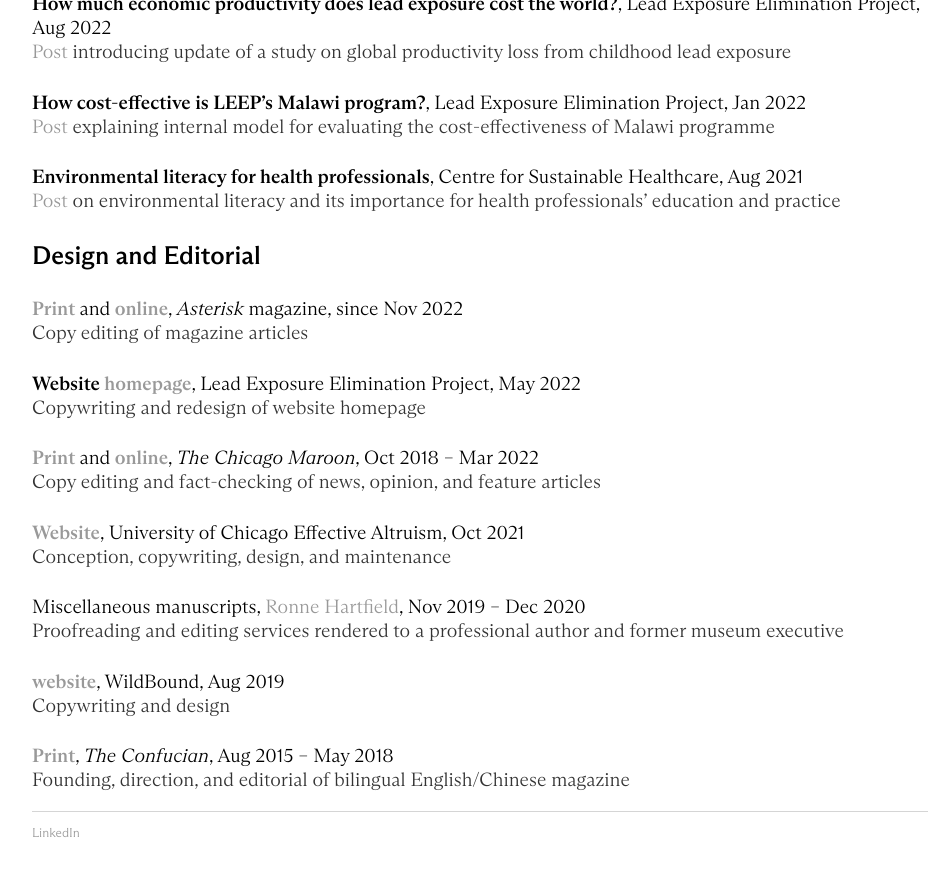
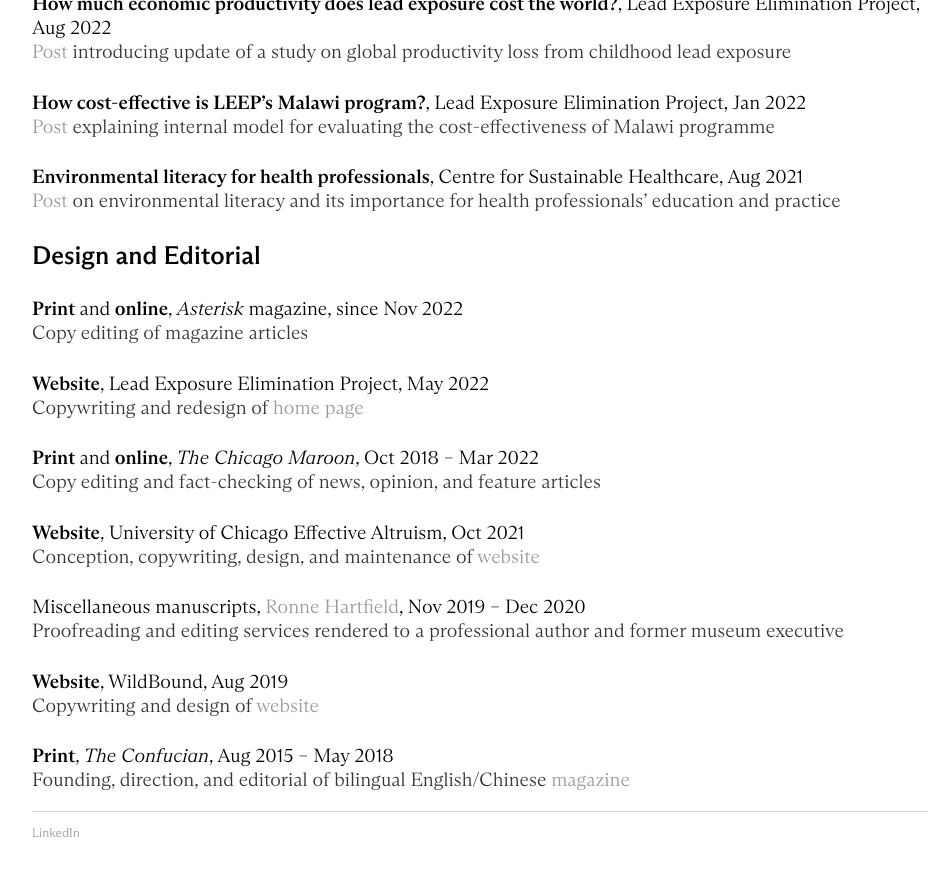
Before and after one commit to y-james-hu/y-james-hu.github.io, a Jekyll site: the page built from projects/index.html, in a window 1280 px wide and 900 px high, scrolled down 1414 px. Shown: the top 876 px of the window, without its empty margins (160-1111 px from the left). Built offline with Jekyll 4.4.1, drawn with Linux system fonts in a browser that asks for light colours.

Commit message:
Update index.html

```diff
--- a/projects/index.html
+++ b/projects/index.html
@@ -49,23 +49,23 @@
 
   <h3 style="margin-left: 0px">Design and Editorial</h2>
 
-      <h4 style="margin-left: 0px"><a href="https://store.asteriskmag.com/">Print</a> <span style="font-weight:normal">and</span> <a href = "https://asteriskmag.com/">online</a><span style="font-weight:normal">, <em>Asterisk</em> magazine, since Nov 2022</span></h4>
+      <h4 style="margin-left: 0px">Print <span style="font-weight:normal">and</span> online<span style="font-weight:normal">, <em>Asterisk</em> magazine, since Nov 2022</span></h4>
       <p style="margin-left: 0px">Copy editing of magazine articles</p>
 
-      <h4 style="margin-left: 0px">Website <a href = "https://leadelimination.org/">homepage</a><span style="font-weight:normal">, Lead Exposure Elimination Project, May 2022</span></h4>
-      <p style="margin-left: 0px">Copywriting and redesign of website homepage</p>
+      <h4 style="margin-left: 0px">Website<span style="font-weight:normal">, Lead Exposure Elimination Project, May 2022</span></h4>
+      <p style="margin-left: 0px">Copywriting and redesign of <a href = "https://leadelimination.org/">home page</a></p>
 
-      <h4 style="margin-left: 0px"><a href="https://issuu.com/chicagomaroon">Print</a> <span style="font-weight:normal">and</span> <a href = "https://chicagomaroon.com/">online</a><span style="font-weight:normal">, <em>The Chicago Maroon</em>, Oct 2018 – Mar 2022</span></h4>
+      <h4 style="margin-left: 0px">Print <span style="font-weight:normal">and</span> online<span style="font-weight:normal">, <em>The Chicago Maroon</em>, Oct 2018 – Mar 2022</span></h4>
       <p style="margin-left: 0px">Copy editing and fact-checking of news, opinion, and feature articles</p>
 
-      <h4 style="margin-left: 0px"><a href="https://www.uchicagoea.org/">Website</a><span style="font-weight:normal">, University of Chicago Effective Altruism, Oct 2021</span></h4>
-      <p style="margin-left: 0px">Conception, copywriting, design, and maintenance</p>
+      <h4 style="margin-left: 0px">Website<span style="font-weight:normal">, University of Chicago Effective Altruism, Oct 2021</span></h4>
+      <p style="margin-left: 0px">Conception, copywriting, design, and maintenance of <a href="https://www.uchicagoea.org/">website</a></p>
 
       <h4 style="margin-left: 0px"><span style="font-weight:normal">Miscellaneous manuscripts, <a href="https://press.uchicago.edu/ucp/books/author/H/R/au5297258.html">Ronne Hartfield</a>, Nov 2019 – Dec 2020</span></h4>
       <p style="margin-left: 0px">Proofreading and editing services rendered to a professional author and former museum executive</p>
 
-      <h4 style="margin-left: 0px"><a href = "http://wildbound.earth/index.php">website</a><span style="font-weight:normal">, WildBound, Aug 2019</span></h4>
-      <p style="margin-left: 0px">Copywriting and design</p>
+      <h4 style="margin-left: 0px">Website<span style="font-weight:normal">, WildBound, Aug 2019</span></h4>
+      <p style="margin-left: 0px">Copywriting and design of <a href="http://wildbound.earth/index.php">website</a></p>
 
-      <h4 style="margin-left: 0px"><a href="the_confucian_6.pdf">Print</a><span style="font-weight:normal">, <em>The Confucian</em>, Aug 2015 – May 2018</span></h4>
-      <p style="margin-left: 0px">Founding, direction, and editorial of bilingual English/Chinese magazine</p>
+      <h4 style="margin-left: 0px">Print<span style="font-weight:normal">, <em>The Confucian</em>, Aug 2015 – May 2018</span></h4>
+      <p style="margin-left: 0px">Founding, direction, and editorial of bilingual English/Chinese <a href="the_confucian_6.pdf">magazine</a></p>
```
